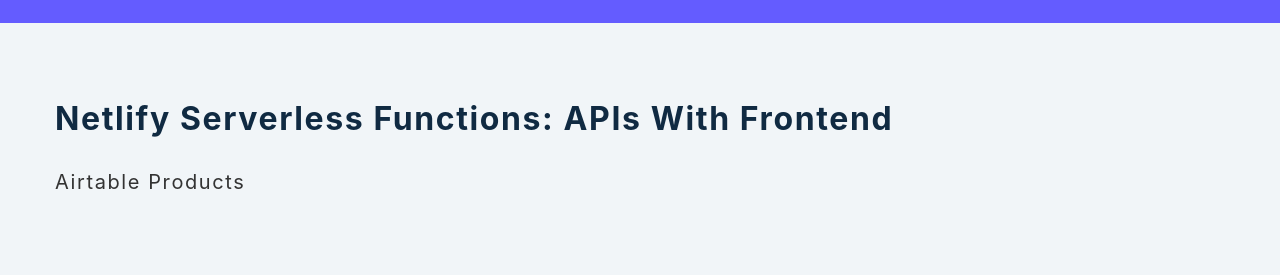
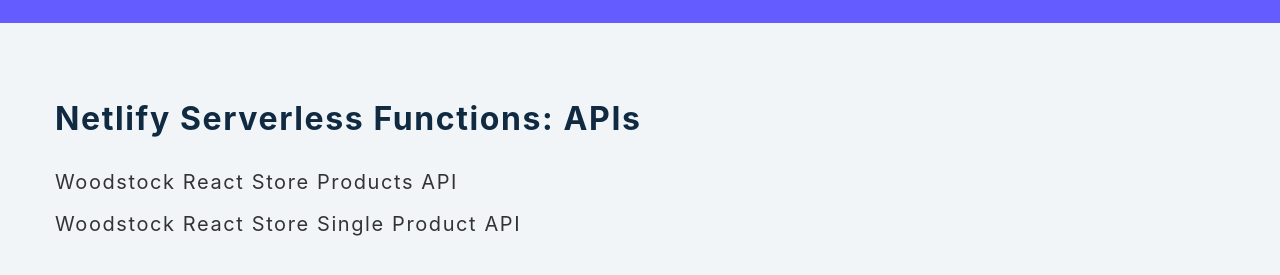
Before and after one commit to Codatrix1/temp-serverless-func, a website: page index.html in a window 1280 px wide. Shown: the part 57-332 px from the top of the page. Drawn offline with Linux system fonts and the light colour scheme.

Commit message:
Woodstock-Project-Ready-API- Final-Commit

```diff
--- a/examples/3-airtable/product.js
+++ b/examples/3-airtable/product.js
@@ -11,7 +11,7 @@
 
     const {
       data: { fields },
-    } = await axios.get(`/api/3-z-complete${id}`);
+    } = await axios.get(`/api/3-product${id}`);
 
     const { name, description, price, images } = fields;
 
--- a/functions/3-product.js
+++ b/functions/3-product.js
@@ -14,7 +14,7 @@
       const singleProduct = product.fields;
       const finalProduct = { id, ...singleProduct };
 
-      if (product.error) {
+      if (finalProduct.error) {
         return {
           headers: {
             "Access-Control-Allow-Origin": "*",
--- a/index.html
+++ b/index.html
@@ -17,7 +17,7 @@
     <!-- examples section -->
     <section class="section section-center examples">
       <!-- <h2>netlify serverless functions</h2> -->
-      <h3 class="title">Netlify Serverless Functions: APIs with Frontend</h3>
+      <h3 class="title">Netlify Serverless Functions: APIs</h3>
       <ul>
         <!-- <li>
           <a href="./examples/1-hello/index.html">hello space</a>
@@ -25,8 +25,24 @@
         <li>
           <a href="./examples/2-basic-api/index.html">basic API</a>
         </li> -->
+        <!-- <li>
+          <a href="./examples/3-airtable/index.html" target="_blank"
+            >airtable products</a
+          >
+        </li> -->
         <li>
-          <a href="./examples/3-airtable/index.html">airtable products</a>
+          <a
+            href="https://codatrix-serverless.netlify.app/api/3-z-complete"
+            target="_blank"
+            >Woodstock React Store Products API</a
+          >
+        </li>
+        <li>
+          <a
+            href="https://codatrix-serverless.netlify.app/api/3-product?id=recFKGEsGUGKvmNy9"
+            target="_blank"
+            >Woodstock React Store Single Product API</a
+          >
         </li>
         <!-- <li>
           <a href="./examples/4-survey/index.html">Survey</a>
```
Also changed, not shown: functions/3-z-complete.js (+10 -2 lines).
